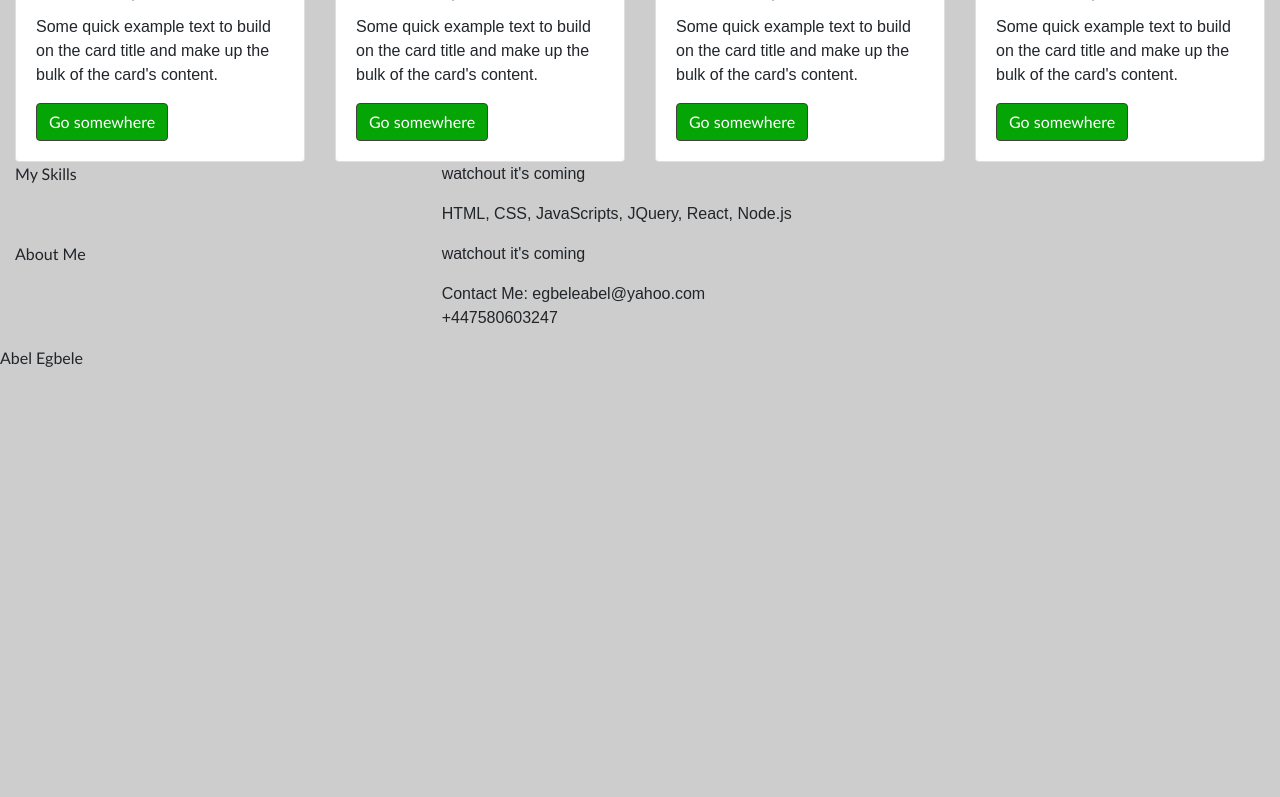
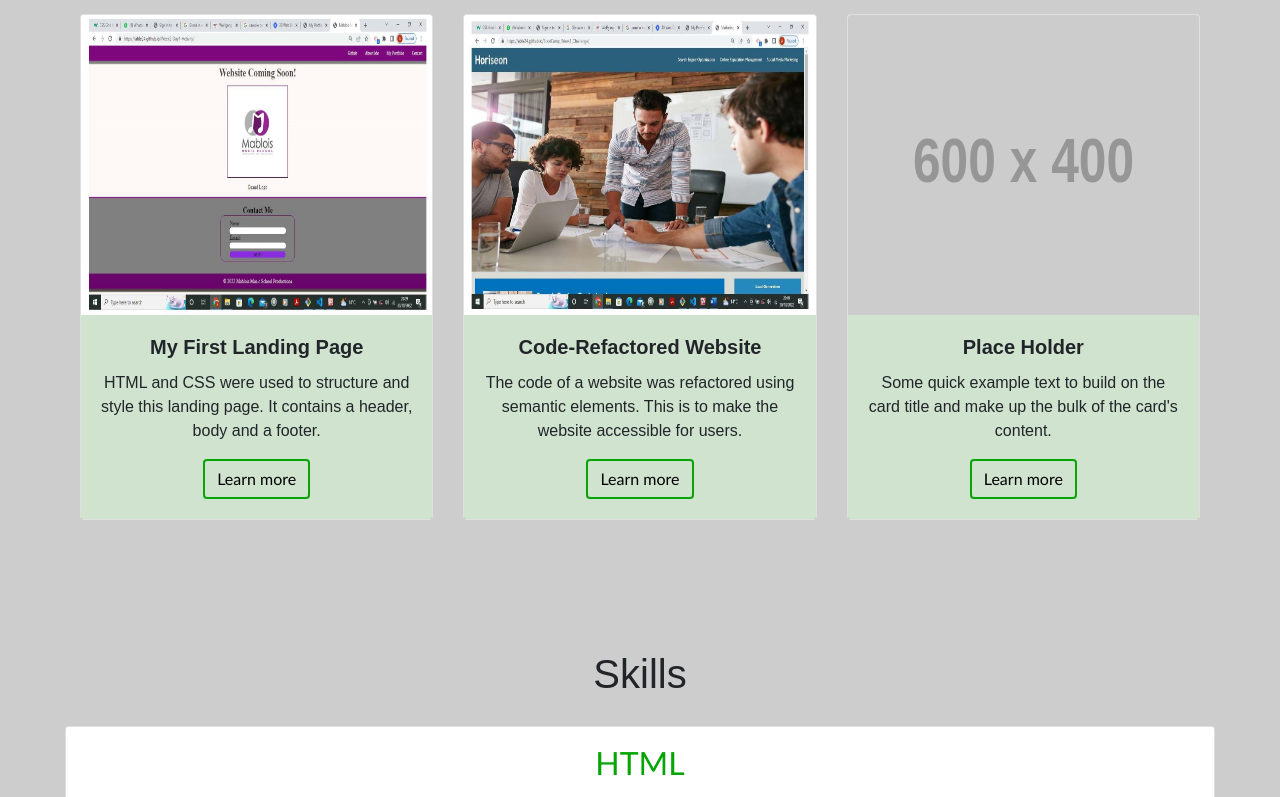
Before and after one commit to able24/Bootstrap-Portfolio, a plain HTML site: page index.html in a window 1280 px wide. Shown: the part 637-1434 px from the top of the page. Before the commit the page ends 1007 px from the top, so only its background shows below. Drawn offline with nearby package versions, Linux system fonts and the light colour scheme; placeholder pictures from the web are drawn by us.

Commit message:
adds skills and about me sections to HTML and CSS

```diff
--- a/css/index.css
+++ b/css/index.css
@@ -82,6 +82,70 @@ p {
 }*/
 
 .btn {
-  background: var(--green);
-  border: 1px solid var(--black);
+  background: transparent;
+  border: 2px solid var(--green);
+  color: black;
 }
+
+/* My Work Styling */
+.content {
+  padding: 50px;
+}
+
+.sectionHeading {
+  text-align: center;
+}
+
+.cardContainer {
+  margin-top: 20px;
+  text-align: center;
+}
+
+.showsNear {
+  padding: 0px 30px 30px 30px;
+}
+
+
+.card img {
+  height: 300px;
+}
+
+.cardContainer .card:hover {
+  height: 500px;
+  cursor: pointer;
+}
+
+.card-body {
+  background:rgba(97, 163, 97, 0.3);
+
+}
+
+/* Skill Styling */
+
+.my-skills {
+  padding: 50px;
+}
+
+.my-skills h1 {
+  text-align: center;
+}
+
+.my-skills .row .card {
+  margin-top: 20px;
+  text-align: center;
+  font-size: xx-large;
+  color: var(--green);
+}
+
+/*About Me Styling */
+.aboutMe {
+  padding: 50px;
+}
+
+#about {
+  border-right: 3px solid var(--green);
+}
+
+#aboutMe p {
+  margin: 20px;
+}
--- a/index.html
+++ b/index.html
@@ -23,13 +23,16 @@
             <div class="collapse navbar-collapse" id="navbarSupportedContent">
                 <ul class="navbar-nav mr-auto">
                     <li class="nav-item active">
-                        <a class="nav-link" href="#">About Me <span class="sr-only">(current)</span></a>
+                        <a class="nav-link" href="#about">About Me <span class="sr-only">(current)</span></a>
                     </li>
                     <li class="nav-item active">
-                        <a class="nav-link" href="#">My Work <span class="sr-only">(current)</span></a>
+                        <a class="nav-link" href="#work">My Work <span class="sr-only">(current)</span></a>
                     </li>
                     <li class="nav-item active">
-                        <a class="nav-link" href="#">Contact <span class="sr-only">(current)</span></a>
+                        <a class="nav-link" href="#skills">Skills <span class="sr-only">(current)</span></a>
+                    </li>
+                    <li class="nav-item active">
+                        <a class="nav-link" href="#contact">Contact <span class="sr-only">(current)</span></a>
                     </li>
                 </ul>
             </div>
@@ -43,7 +46,8 @@
             <div class="jumbotron jumbotron-fluid">
                 <div class="container">
                     <h1 class="display-6">Hi! I'm a Frontend Web Developer</h1>
-                    <p class="lead">I can deliver a bespoke, reponsive, and well-layed out webpages <br> to meet your website needs</p>
+                    <p class="lead">I can deliver a bespoke, reponsive, and well-layed out webpages <br> to meet your
+                        website needs</p>
                     <a class="btn btn-primary btn-lg" href="#" role="button">Learn more</a>
                 </div>
                 <img src="images/Avatar.jpg" alt="Avatar Image" width="300px" height="300px">
@@ -54,79 +58,72 @@
         <!--Work Section-->
         <section>
             <div class="container-fluid content">
-                <h2 class="sectionHeading"> Shows Near You</h2>
+                <h1 id="work" class="sectionHeading"> My Work</h1>
                 <div class="row showsNear">
                     <!-- Card 1 -->
-                    <div class="cardContainer col-lg-3 col-md-3 col-sm-12">
+                    <div class="cardContainer col-lg-4 col-md-4 col-sm-12">
                         <div class="card">
-                            <img src="images/show1.jpg" class="card-img-top" alt="...">
+                            <img src="images/Landing Page.jpg" class="card-img-top" alt="Picture of Landing Page">
                             <div class="card-body">
-                                <h5 class="card-title">Melbourne, Australia</h5>
-                                <p class="card-text">Some quick example text to build on the card title and make up the
-                                    bulk of the card's
-                                    content.</p>
-                                <a href="#" class="btn btn-primary">Go somewhere</a>
+                                <h5 class="card-title"><b>My First Landing Page</b></h5>
+                                <p class="card-text">HTML and CSS were used to structure and style this landing page. It
+                                    contains a header, body and a footer.</p>
+                                <a href="https://able24.github.io/Week2-Day1-Activity/" target="blank"
+                                    class="btn btn-primary">Learn more</a>
                             </div>
                         </div>
                     </div>
                     <!--End of Card 1-->
 
                     <!--Card 2-->
-                    <div class="cardContainer col-lg-3 col-md-3 col-sm-12">
+                    <div class="cardContainer col-lg-4 col-md-4 col-sm-12">
                         <div class="card">
-                            <img src="images/show1.jpg" class="card-img-top" alt="...">
+                            <img src="images/Refactored Website.jpg" class="card-img-top"
+                                alt="Picture of Refactored Website">
                             <div class="card-body">
-                                <h5 class="card-title">Melbourne, Australia</h5>
-                                <p class="card-text">Some quick example text to build on the card title and make up the
-                                    bulk of the card's
-                                    content.</p>
-                                <a href="#" class="btn btn-primary">Go somewhere</a>
+                                <h5 class="card-title"><b>Code-Refactored Website</b></h5>
+                                <p class="card-text">The code of a website was refactored using semantic elements. This
+                                    is to make the website accessible for users.</p>
+                                <a href="https://able24.github.io/BootCamp_Week1_Challenge/" target="blank"
+                                    class="btn btn-primary">Learn more</a>
                             </div>
                         </div>
                     </div>
                     <!--End of Card 2-->
 
                     <!-- Card 3 -->
-                    <div class="cardContainer col-lg-3 col-md-3 col-sm-12">
+                    <div class="cardContainer col-lg-4 col-md-4 col-sm-12">
                         <div class="card">
-                            <img src="images/show1.jpg" class="card-img-top" alt="...">
+                            <img src="https://placehold.co/600x400?text=Place+Holder" class="card-img-top"
+                                alt="Place Holder">
                             <div class="card-body">
-                                <h5 class="card-title">Melbourne, Australia</h5>
+                                <h5 class="card-title"><b>Place Holder</b></h5>
                                 <p class="card-text">Some quick example text to build on the card title and make up the
                                     bulk of the card's
                                     content.</p>
-                                <a href="#" class="btn btn-primary">Go somewhere</a>
+                                <a href="#" class="btn btn-primary">Learn more</a>
                             </div>
                         </div>
                     </div>
                     <!--End of Card 3-->
-
-                    <!-- Card 4 -->
-                    <div class="cardContainer col-lg-3 col-md-3 col-sm-12">
-                        <div class="card">
-                            <img src="images/show1.jpg" class="card-img-top" alt="...">
-                            <div class="card-body">
-                                <h5 class="card-title">Melbourne, Australia</h5>
-                                <p class="card-text">Some quick example text to build on the card title and make up the
-                                    bulk of the card's
-                                    content.</p>
-                                <a href="#" class="btn btn-primary">Go somewhere</a>
-                            </div>
-                        </div>
-                    </div>
-                    <!--End of Card 4-->
                 </div>
             </div>
         </section>
 
         <!--Skills Section-->
         <section>
-            <div class="container-fluid">
-                <div class="row">
-                    <div class="col-lg-4 col-md-4 col-sm-12">My Skills</div>
-                    <div class="col-lg-8 col-md-8 col-sm-12">
-                        <p>watchout it's coming</p>
-                        <p>HTML, CSS, JavaScripts, JQuery, React, Node.js</p>
+            <div id="skills" class="container-fluid my-skills">
+                <h1>Skills</h1>
+                <div class="row showsNear">
+                    <div class="card" style="width: 100%;">
+                        <ul class="list-group list-group-flush">
+                            <li class="list-group-item">HTML</li>
+                            <li class="list-group-item">CSS</li>
+                            <li class="list-group-item">JavaScript</li>
+                            <li class="list-group-item">Bootstrap</li>
+                            <li class="list-group-item">React</li>
+                            <li class="list-group-item">JQuery</li>
+                        </ul>
                     </div>
                 </div>
             </div>
@@ -136,12 +133,15 @@
 
         <!--About Me Section-->
         <section>
-            <div class="container-fluid">
+            <div class="container-fluid aboutMe">
                 <div class="row">
-                    <div class="col-lg-4 col-md-4 col-sm-12">About Me</div>
-                    <div class="col-lg-8 col-md-8 col-sm-12">
-                        <p>watchout it's coming</p>
-                        <p>Contact Me: egbeleabel@yahoo.com <br> +447580603247</p>
+                    <div id="about" class="col-lg-4 col-md-2 col-sm-12">
+                        <h1>About Me</h1>
+                    </div>
+                    <div class="col-lg-8 col-md-10 col-sm-12">
+                        <p>Hi there! My name is Abel Egbele, I live in England UK. I am an IP Network Engineer delving into Frontend Web Developement for the love of it. I have worked closely with web developers and have fallen in love with it over time. So far, I have hands-on experience with HTML, CSS, JavaScript, JQuery, Bootstrap, Node.js and React <br> Lorem ipsum dolor sit amet consectetur adipisicing elit. Ab maiores nihil praesentium molestiae libero explicabo voluptatibus hic dignissimos architecto quas amet reprehenderit quisquam dolorem iste non, officia recusandae odit commodi.</p>
+                        <a id="contact" href="mailto:egbeleabel@yahoo.com" target="_blank" class="btn btn-primary">Contact Me</a>
+                        <p>+447580603247</p>
                     </div>
                 </div>
             </div>
```
